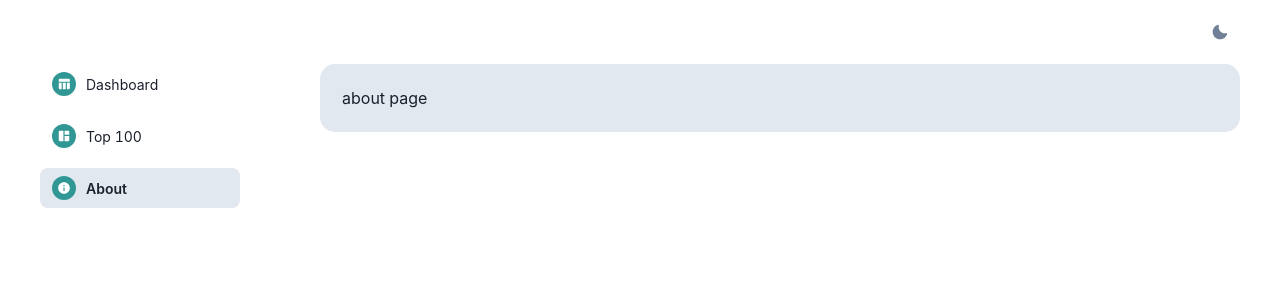
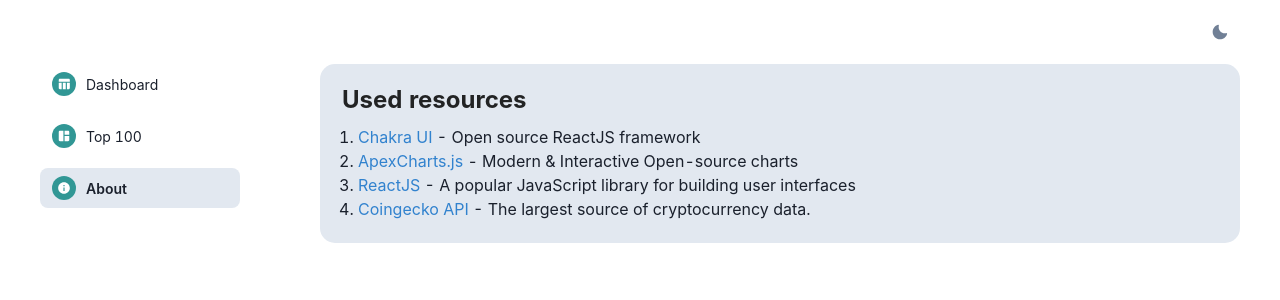
Before and after one commit to alexeyvalko/crypto-app, a React app in the folder Client/: page /about in a window 1280 px wide. Shown: the top 300 px of the page. Built offline with nearby package versions, Linux system fonts and the light colour scheme.

Commit message:
update: apdate about page content

```diff
--- a/Client/src/components/About/About.tsx
+++ b/Client/src/components/About/About.tsx
@@ -1,6 +1,13 @@
-import { Box, Fade, useDisclosure } from '@chakra-ui/react';
+import {
+  Box,
+  Fade,
+  Heading,
+  Link,
+  ListItem,
+  OrderedList,
+  useDisclosure,
+} from '@chakra-ui/react';
 import { FC, useEffect } from 'react';
-
 
 import { Card } from '../Card/Card';
 
@@ -16,9 +23,49 @@
 
   return (
     <Fade in={isOpen}>
-      <Box paddingRight="10" paddingLeft="10">
+      <Box
+        paddingRight={{ base: 5, md: 10 }}
+        paddingLeft={{ base: 5, md: 10 }}
+        paddingBottom={{ base: 5, md: 5 }}
+      >
         <Card size="full">
-          about page
+          <Heading as="h2" fontSize="24px" pb="10px">
+            Used resources
+          </Heading>
+          <OrderedList>
+            <ListItem>
+              <Link
+                href="https://www.chakra-ui.com/"
+                isExternal
+                color="blue.500"
+              >
+                Chakra UI
+              </Link>{' '}
+              - Open source ReactJS framework
+            </ListItem>
+            <ListItem>
+              <Link href="https://apexcharts.com/" isExternal color="blue.500">
+                ApexCharts.js
+              </Link>{' '}
+              - Modern & Interactive Open-source charts
+            </ListItem>
+            <ListItem>
+              <Link href="https://reactjs.org/" isExternal color="blue.500">
+                ReactJS
+              </Link>{' '}
+              - A popular JavaScript library for building user interfaces
+            </ListItem>
+            <ListItem>
+              <Link
+                href="https://www.coingecko.com/en/api/documentation"
+                isExternal
+                color="blue.500"
+              >
+                Coingecko API
+              </Link>{' '}
+              - The largest source of cryptocurrency data.
+            </ListItem>
+          </OrderedList>
         </Card>
       </Box>
     </Fade>
--- a/Client/src/components/Sidebar/Sidebar.tsx
+++ b/Client/src/components/Sidebar/Sidebar.tsx
@@ -8,7 +8,8 @@
     display={{ base: 'none', lg: 'block' }}
     as="aside"
     pos="sticky"
-    top="2"
+    top="64px"
+    overscrollBehavior="contain"
     flexShrink={0}
     pl="10"
     pr="10"
```
